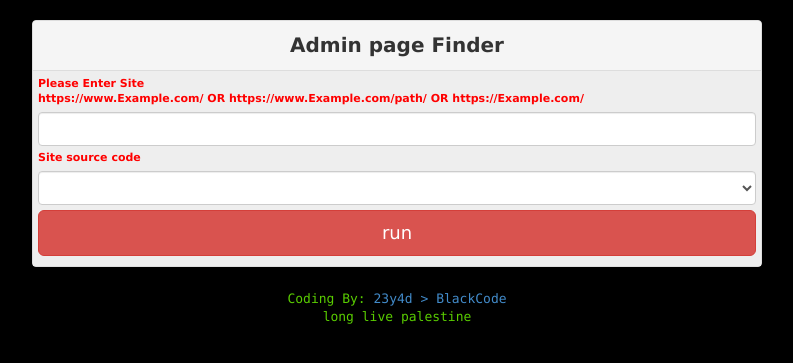
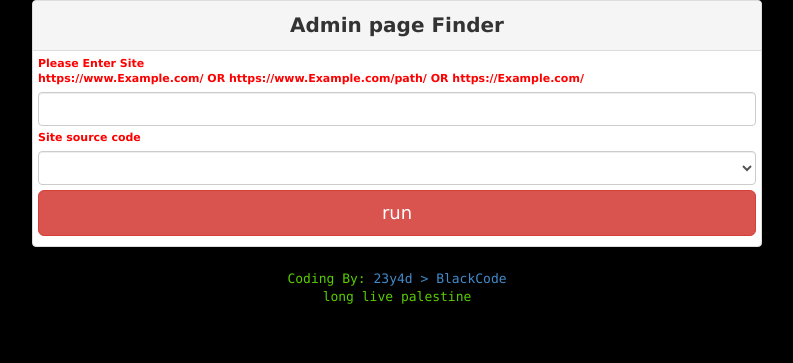
Before and after one commit to 23y4d/AdminPageFinder-PHP, a PHP site: page / in a window 1280 px wide. Shown: the top 363 px of the page, without its empty margins (243-1036 px from the left). Run offline with PHP 8.4, Linux system fonts and the light colour scheme; some libraries are stand-ins or nearby versions; some web fonts are replaced.

Commit message:
Update css.css

```diff
--- a/css/css.css
+++ b/css/css.css
@@ -1,32 +1,6 @@
 
-/*
-       Coding By : zeyad Besiso
-     email:( z.b@hacker.ps || zeyad.besiso@gmail.com  )
-     PleaseDon'tRamoveTheMassage
-     Copyright © 2014
-   */
 
 @import url("settings.css") all;
-@import url("../fonts/css/font.css") all;
-@import url("jquery.bxslider.css") all;
-@font-face {
-  font-family: 'ZeyadFont';
-  src: url(../fonts/DroidKufi-Regular.eot);
-  src: url(../fonts/DroidKufi-Regular.eot?#iefix) format('embedded-opentype'),
-       url(../fonts/DroidKufi-Regular.woff2) format('x-woff2'),
-       url(../fonts/DroidKufi-Regular.woff) format('woff'),
-       url(../fonts/DroidKufi-Regular.ttf) format('truetype');
-       font-weight:bold;font-style:normal;
-  }
-@font-face {
-  font-family: 'ZeyadFonts';
-  src: url(../fonts/DroidKufi-Regular.eot);
-  src: url(../fonts/DroidKufi-Regular.eot?#iefix) format('embedded-opentype'),
-       url(../fonts/DroidKufi-Regular.woff2) format('x-woff2'),
-       url(../fonts/DroidKufi-Regular.woff) format('woff'),
-       url(../fonts/DroidKufi-Bold.ttf) format('truetype');
-       font-weight:bold;font-style:normal;
-  }
 
 body{
 font-family:'ZeyadFont',Verdana,Menlo,Monaco,Consolas,'Courier New',monospace;
@@ -66,54 +40,3 @@ color:#59CC00;
 font-family: Menlo,Monaco,Consolas,'Courier New',monospace;}
 .status,.status1{margin:0;padding:0;font-family: Menlo,Monaco,Consolas,'Courier New',monospace;direction:ltr; color:red;}
 .navbar-default,.navbar{border:none;background-color: Black;}
-.navbar{
-border-radius:0;
-margin-bottom:0px;
-border:none;}
-.heg{
-margin-top:20px;
-} .heg2{
-margin-top:20px;
-}
-.heg1{
-  margin-top: 60px;
-}
-
-.navbar-collapse{border: none;}
-.dropdown ,.dropdown-toggle{
- background-color:#333;
-}
-.dropdown-menu{
-background-color:#333;
-border-radius: 0;
-border: none;
-box-shadow: 0px 6px 12px  rgba(69, 69, 69, 1);
-}
-
-.navbar-default .navbar-nav > li > a,.dropdown-menu > li > a { color: #00EB33;}
-.navbar-default .navbar-nav > li >a:hover {color: rgba(242, 242, 242, 1);}
-
-
-.dropdown-menu > li {
-  background-color: rgba(240, 56, 90, 1);
-  color: rgba(238, 238, 238, 1);
-}
-.navbar-default .navbar-toggle {
-border-color:#333;
-background-color:#333;
-}
-.navbar-default .navbar-toggle .icon-bar {
-border-color: #FFFFFF;
-}
-.navbar-default .navbar-toggle:hover,.navbar-default .navbar-toggle:focus{
-	background-color: #5E5E5E;}
-.panel-body{
-  background-color:#eee;
-}
-
-.navbar-default .navbar-brand > a{
-   color: #fff;
-}
-
-.navbar-default .navbar-brand >a:hover  {
-   color: #fff;}
```
